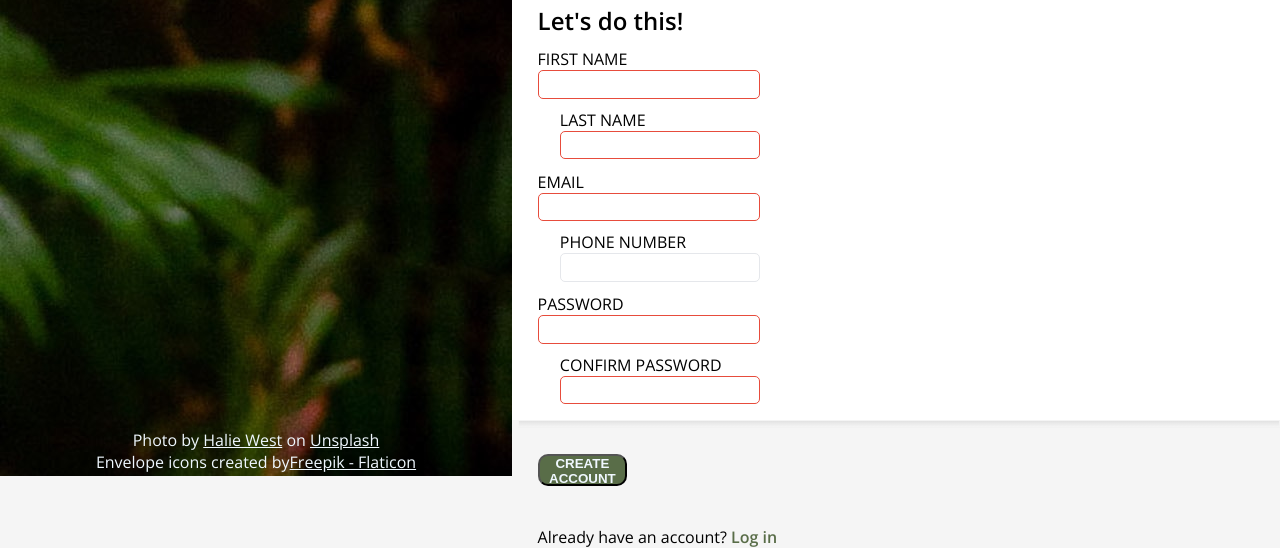
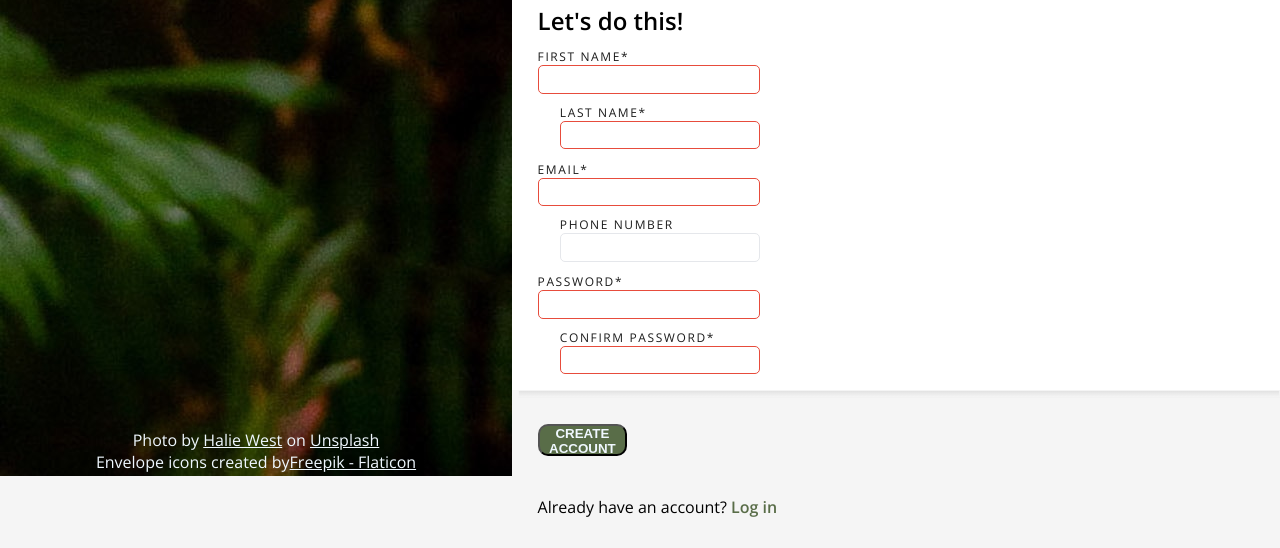
Before and after one commit to Elizabeth-GitHub/sign-up-form, a plain HTML site: page index.html in a window 1280 px wide. Shown: the part 324-872 px from the top of the page. After the commit the page ends 842 px from the top, so only its background shows below. Drawn offline with nearby package versions, Linux system fonts and the light colour scheme.

Commit message:
Add required field indicators"
Added asterisks to indicate required fields, improving user experience
and guiding form submission.

```diff
--- a/index.html
+++ b/index.html
@@ -32,17 +32,17 @@
                         <p class="big-font">Let's do this!</p>
                         <div id="inputs" class="container">
                             <div class="container input">
-                                <label for="first-name">FIRST NAME</label>
+                                <label for="first-name" class="required">FIRST NAME</label>
                                 <input type="text" id="first-name" name="first-name" required minlength="1">
                                 <span id="firstname-error" class="error" aria-live="polite"></span>
                             </div>
                             <div class="container input">
-                                <label for="last-name">LAST NAME</label>
+                                <label for="last-name" class="required">LAST NAME</label>
                                 <input type="text" id="last-name" name="last-name" required minlength="1">
                                 <span id='lastname-error' class="error" aria-live="polite"></span>
                             </div>
                             <div class="container input">
-                                <label for="email">EMAIL</label>
+                                <label for="email" class="required">EMAIL</label>
                                 <input type="email" id="email" name="email" required>
                             </div>
                             <div class="container input">
@@ -50,11 +50,11 @@
                                 <input type="tel" id="phone" name="phone">
                             </div>
                             <div class="container input">
-                                <label for="password">PASSWORD</label>
+                                <label for="password" class="required">PASSWORD</label>
                                 <input type="text" id="password" name="password" required>
                             </div>
                             <div class="container input">
-                                <label for="confirm-password">CONFIRM PASSWORD</label>
+                                <label for="confirm-password" class="required">CONFIRM PASSWORD</label>
                                 <input type="text" id="confirm-password" name="confirm-password" required>
                             </div>
                         </div>
--- a/style.css
+++ b/style.css
@@ -13,6 +13,7 @@
     --grayish-green: #596D48;
     --transculent-greysilver: #C8C8C866;
     --transculent-charcoal: #3232324D;
+    --matt-black: #151515F7;
     --red: #E74C3C;
     --blue: #3498DB;
 }
@@ -51,6 +52,10 @@ input:invalid {
 
 label {
     margin-top: 5%;
+    font-size: 0.75rem;
+    font-weight: 500;
+    color: var(--matt-black);
+    letter-spacing: 0.1rem;
 }
 
 form {
@@ -74,6 +79,10 @@ button {
     flex-direction: column;
     width: 100%;
 }
+
+.required:after {
+    content:"*";
+  }
 
 #introducing-text p:last-child {
     margin-top: 3em;
```
